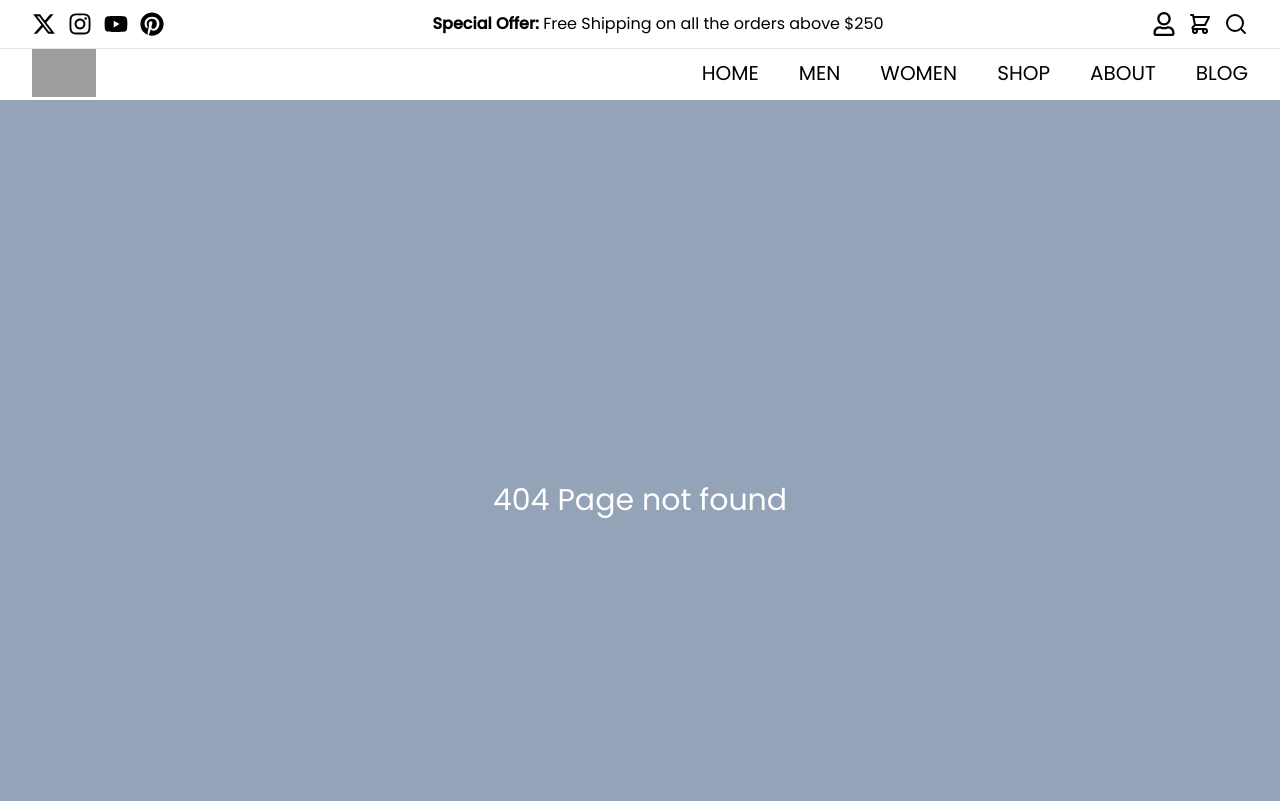
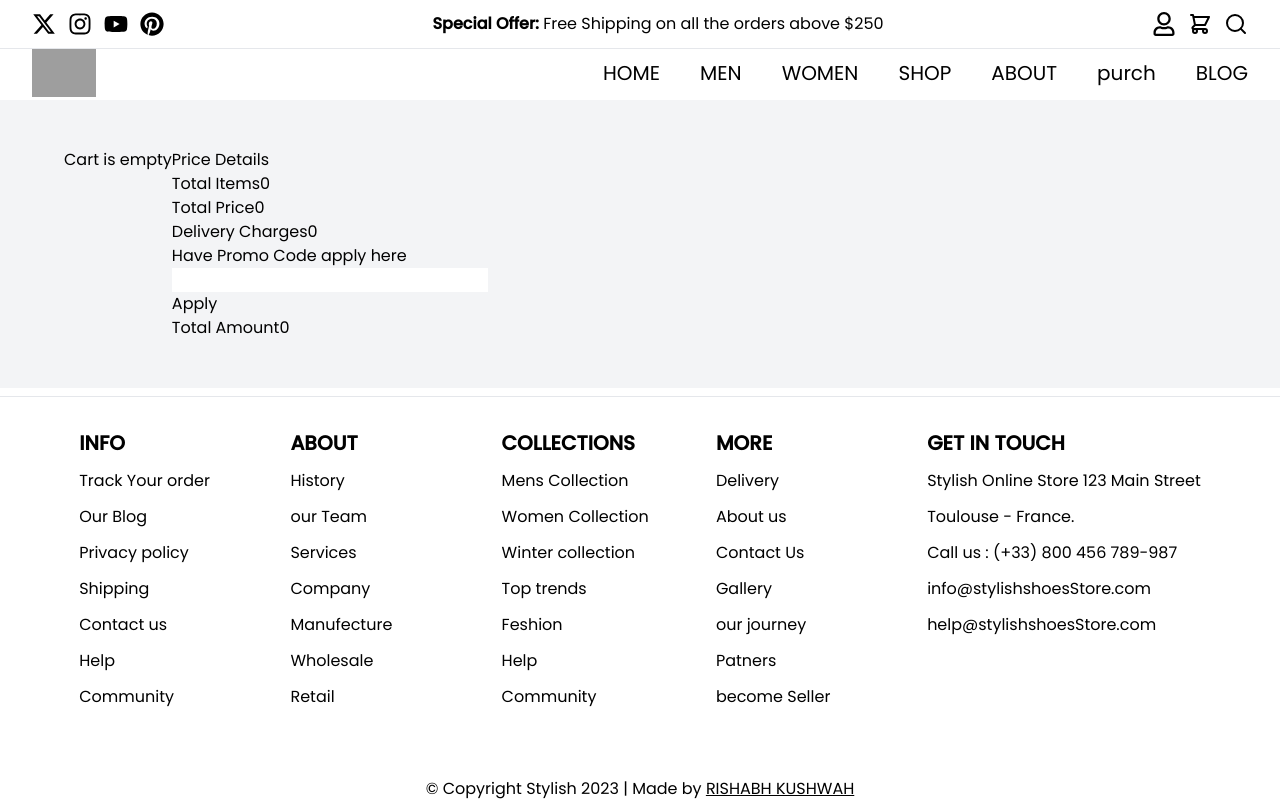
Before and after one commit to rjkush17/shoesStore-public, a React (Vite) app in the folder client/: page /viewCart in a window 1280 px wide. Shown: the top 801 px of the page. Built offline with nearby package versions, Linux system fonts and the light colour scheme; grey boxes are pictures that could not be loaded.

Commit message:
payment page added

```diff
--- a/client/src/App.jsx
+++ b/client/src/App.jsx
@@ -10,6 +10,7 @@ import Shop from "./Page/Shop";
 import NotFoundPage from "./Page/NotFoundPage";
 import Profile from "./models/Profile";
 import About from "./Page/About"
+import Purchase from "./Page/Purchase";
 
 function App() {
   const [isLoginOpen, SetIsLoginOpen] = useState(false);
@@ -42,6 +43,7 @@ function App() {
         <Route path="/shop/:type" element={<Shop />} />
         <Route path='/about' element={<About/>} />
         <Route path="/*" element={<NotFoundPage />} />
+        <Route path="/viewCart" element={<Purchase/>} />
       </Routes>
       <Footer />
     </>
--- /dev/null
+++ b/client/src/Components/Address.jsx
@@ -0,0 +1,45 @@
+import React from 'react'
+
+function Address() {
+  return (
+    <section className='w-full'>
+       <form className="px-8 w-10/12">
+              <input
+                type="text"
+                className="input px-4 mb-6"
+                name="House No."
+
+                placeholder="Enter House No. *"
+                required
+              />
+              <input
+                type="line no.1 Address"
+                className="input px-4 mb-6"
+                name="line no.1 Address"
+
+                placeholder="Enter Your address*"
+                required
+              />
+              <input
+                type="text"
+                className="input px-4 mb-6"
+                name="City"
+
+                placeholder="Enter Your City *"
+                required
+              />
+               <input
+                type="text"
+                className="input px-4 mb-6"
+                name="pin"
+
+                placeholder="Pin Code*"
+                required
+              />
+              <button className='button bg-red-400 text-white'>Add Address</button>
+            </form>
+    </section>
+  )
+}
+
+export default Address
--- /dev/null
+++ b/client/src/Components/CheckoutCart.jsx
@@ -0,0 +1,57 @@
+import React from 'react'
+import { useSelector, useDispatch } from "react-redux";
+import { addCart, clearCart, deleteCart, addQun, minusQun }  from "../store/slices/cart";
+import { useNavigate } from "react-router-dom";
+
+
+function CheckoutCart() {
+
+    const cartList = useSelector((state) => state.cart);
+    const dispatch = useDispatch()
+
+  return (
+    <section className="w-9/12 flex flex-col gap-2" >
+    {/* <h2>Checkout Products</h2> */}
+
+    {cartList.map((val, ind) => (
+      <div key={ind} className="flex bg-white ">
+        <div className="w-40 p-4 aspect-square">
+          <img src={val.image} alt="" />
+        </div>
+        <div className='py-3'>
+          <h2 className='text-2xl font-semibold hover:underline mb-3'onClick={() => window.open(`/productpage/${val._id}`, '_blank')}>{val.title}</h2>
+
+
+          <div className='flex gap-4 items-center'>
+            <div className="flex border border-grey-500 bg-gray-200 w-fit rounded h-fit">
+              <button
+                className="w-10 h-8 "
+                onClick={() => dispatch(minusQun(val._id))}
+              >
+                {" "}
+                -{" "}
+              </button>
+              <p className="w-10 h-8  flex bg-white justify-center items-center">
+                {val.pcs}
+              </p>
+              <button
+                onClick={() => dispatch(addQun(val._id))}
+                className="w-10 h-8 "
+              >
+                {" "}
+                +{" "}
+              </button>
+            </div>
+            <button onClick={() => dispatch(deleteCart(val._id))} className='button bg-gray-200 text-black hover:bg-red-400 hover:text-white'>Remove</button>
+          </div>
+          <p>Price of Single - ${val.price}</p>
+          <p>Your total Quantity Price - ${val.price * val.pcs}</p>
+        </div>
+      </div>
+
+    ))}
+  </section>
+  )
+}
+
+export default CheckoutCart
--- a/client/src/Components/Header.jsx
+++ b/client/src/Components/Header.jsx
@@ -77,6 +77,7 @@ function Header({handleLoginopen, handleCartOpen, handleProfileOpen}) {
             <li className="nav-li" onClick={()=>navigate("/shop/women")}>WOMEN</li>
             <li className="nav-li"  onClick={()=>navigate("/shop/all")}>SHOP</li>
             <li className="nav-li"  onClick={()=>navigate("/about")}>ABOUT</li>
+            <li className="nav-li"  onClick={()=>navigate("/viewCart")}>purch</li>
             <li className="nav-li">BLOG</li>
 
           </ul>
--- a/client/src/Components/ProductCard.jsx
+++ b/client/src/Components/ProductCard.jsx
@@ -31,10 +31,10 @@ function ProductCard({ val }) {
 
       <div className=" absolute top-full w-full h-full  flex justify-center gap-4 pt-36 group-hover:top-0 transition-all duration-1000 ">
 
-       <div className="bg-white w-14 h-14 rounded-full flex justify-center items-center shadow-2xl opacity-0 group-hover:opacity-100 transition-opacity delay-500 duration-500">
+       <div className="bg-white w-14 h-14 rounded-full flex justify-center items-center shadow-2xl opacity-0 group-hover:opacity-100 transition-opacity delay-500 duration-500 active:scale-95">
         <AiOutlineShopping className="text-3xl"  onClick={() => navigate(`/productpage/${val._id}`)} />
         </div>
-        <div onClick={hanndleAddCart} className="bg-white w-14 h-14 rounded-full flex justify-center items-center shadow-2xl opacity-0 group-hover:opacity-100 transition-opacity delay-500 duration-500">
+        <div onClick={hanndleAddCart} className="bg-white w-14 h-14 rounded-full flex justify-center items-center shadow-2xl opacity-0 group-hover:opacity-100 transition-opacity delay-500 duration-500 active:scale-95">
         <FaCartPlus  className="text-3xl"/>
         </div>
       </div>
--- a/client/src/Page/Purchase.jsx
+++ b/client/src/Page/Purchase.jsx
@@ -1,9 +1,43 @@
-import React from 'react'
+import React from "react";
+import { useAuth } from "../Context/authContext";
+import { useSelector, useDispatch } from "react-redux";
+import CheckoutCart from "../Components/CheckoutCart";
+import Address from "../Components/Address";
 
 function Purchase() {
+  const cartList = useSelector((state) => state.cart);
+
+  const isLoaded = () => {
+    if (cartList && cartList.length > 0) {
+      return true;
+    } else {
+      return false;
+    }
+  };
+
   return (
-    <div>Purchase</div>
-  )
+    <section className="bg-gray-100 py-12 px-16 flex">
+      {/* Code in cart is empty */}
+      {isLoaded() === false && "Cart is empty"}
+
+      {/* code of cart is filled */}
+      {isLoaded() === true && (
+      //  <CheckoutCart/>
+      <Address/>
+      )}
+      <div className="w-3/12">
+        <p>Price Details</p>
+        <p><span>Total Items</span><span>{cartList.length}</span></p>
+        <p><span>Total Price</span><span>{cartList.length}</span></p>
+
+        <p><span>Delivery Charges</span><span>{cartList.length}</span></p>
+        <p>Have Promo Code apply here</p>
+        <div><input type="text"/><button>Apply</button></div>
+        <p><span>Total Amount</span><span>{cartList.length}</span></p>
+
+      </div>
+    </section>
+  );
 }
 
-export default Purchase
+export default Purchase;
--- a/client/src/hook/useSignup.js
+++ b/client/src/hook/useSignup.js
@@ -26,19 +26,21 @@ export const useSignup = () => {
       if (!res.ok) {
         setSignError(data.error);
         SetIsSignLoading(false);
-        return;
+        return false;
       }
 
       setSignError(null);
       SetIsSignLoading(false);
-
       const userDATA = decode(data.token);
       localStorage.setItem("userDetails", JSON.stringify(userDATA));
       dispatch({ type: "LOGIN", payload: userDATA });
+      return true
+
     } catch (error) {
       console.log("error white fetching data ", error);
       setSignError(error.message || "an error occurred");
       SetIsSignLoading(false);
+      return false
     }
   };
   return { isSignLoading, signError, SignUp };
--- a/client/src/hook/uselogin.js
+++ b/client/src/hook/uselogin.js
@@ -26,7 +26,7 @@ export const uselogin = () => {
       if (!res.ok) {
         setErrors(data.error || "an error occurred");
         setIsLoading(false);
-        return;
+        return false;
       }
       const userDATA = decode(data.token);
 
@@ -34,10 +34,13 @@ export const uselogin = () => {
       setIsLoading(false);
       setErrors(null);
       dispatch({ type: "LOGIN", payload: userDATA });
+      return true
+
     } catch (error) {
       console.log("error white fetching data ", error);
       setErrors(error.message || "an error occurred");
       setIsLoading(false);
+      return false
     }
   };
 
--- a/client/src/models/Cart.jsx
+++ b/client/src/models/Cart.jsx
@@ -1,5 +1,6 @@
 import React, { useEffect, useState } from "react";
 import { IoCloseSharp } from "react-icons/io5";
+
 import { useSelector, useDispatch } from "react-redux";
 import { deleteCart, addQun, minusQun } from "../store/slices/cart";
 import emptyCart from "../images/GIF/emptyCart.gif";
@@ -48,7 +49,7 @@ function Cart({ handleCartOpen }) {
                     </div>
                     <div className="w-full pr-3">
                       <div className="flex items-center justify-between">
-                        <p className="font-medium	">{val.title} </p>
+                        <p className="font-medium" onClick={()=>navigate("/")} >{val.title} </p>
                         <div onClick={() => dispatch(deleteCart(val._id))}>
                           <IoCloseSharp className="text-black text-2xl ml-auto" />
                         </div>
--- a/client/src/models/Login.jsx
+++ b/client/src/models/Login.jsx
@@ -12,6 +12,7 @@ function Login({ handleLoginopen }) {
       document.body.classList.remove("overflow-y-hidden");
     };
   }, []);
+
 
   const [isLoginOpen, setIsLoginOpen] = useState(true);
 
@@ -28,10 +29,12 @@ function Login({ handleLoginopen }) {
       [name]: value,
     }));
   };
-  const handlelogin = (e) => {
+  const handlelogin =async (e) => {
     e.preventDefault();
-    fetchData(loginData);
-    handleLoginopen();
+   const success =await fetchData(loginData);
+     if(success){
+      handleLoginopen()
+     }
   };
 
   //sign up function
@@ -50,13 +53,16 @@ function Login({ handleLoginopen }) {
       [name]: value,
     }));
   };
-  const handleSignUp = (e) => {
+  const handleSignUp = async(e) => {
     e.preventDefault();
-    if (isChecked) {
-      SignUp(signUpData);
+    if(!isChecked){
+      alert("Checked the Terms & Conditions")
+      return
+    }
+
+    const success = await SignUp(signUpData)
+    if(success){
       handleLoginopen();
-    } else {
-      alert("Checked the Terms & Conditions");
     }
   };
 
```
Also changed, not shown: 1 other file (tests, documents, lock files or other folders).
